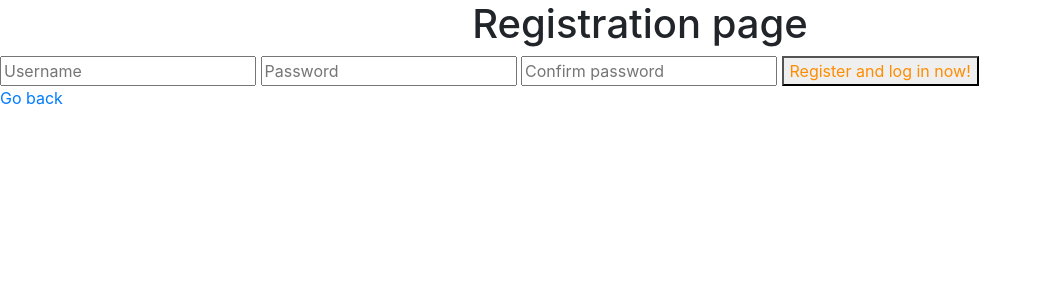
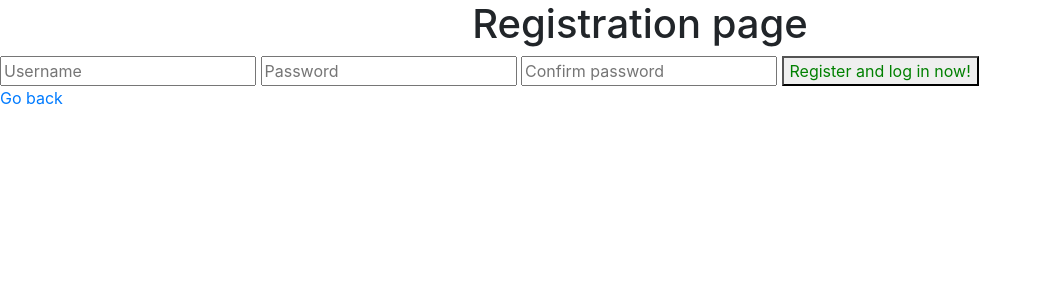
Before and after one commit to a-a-lohn/CS50_web_projects, a Flask app: page /register in a window 1280 px wide. Shown: the top 300 px of the page, without its empty margins (0-1042 px from the left). Run offline with Flask 2, Linux system fonts and the light colour scheme; some libraries are stand-ins or nearby versions.

Commit message:
improve css functionality by moving into 'static' folder and use "url_for()" and using CRTL+F5 to bypass Chrome cache, but still have problems with some styling features

```diff
--- a/project1/p1_notes.txt
+++ b/project1/p1_notes.txt
@@ -18,3 +18,6 @@
 -Env variables reset between uses: set env variables directly in app.py
 -init.sh does not run: no need
 -Add to requirements.txt: done
+-Styling (from style.css) does not display in web browser:
+Putting style.css in static dir outside of templates dir plus bypassing cache kind of works, but some attributes
+still don't display correctly
--- a/project1/templates/css/style.css
+++ b/project1/static/style.css
@@ -1,9 +1,8 @@
 h1 {
-  color: blue;
+  color: red;
   text-align: center; }
 
 button {
-  font-size: 28px;
-  color: darkorange; }
+  color: green; }
 
 /*# sourceMappingURL=style.css.map */
--- a/project1/templates/css/style.scss
+++ b/project1/static/style.scss
@@ -1,9 +1,8 @@
-$color: blue;
+$color: red;
 h1 {
     color: $color;
     text-align: center;
 }
 button {
-    font-size: 28px;
-    color: darkorange;
+    color: green;
 }
--- a/project1/templates/layout.html
+++ b/project1/templates/layout.html
@@ -2,7 +2,7 @@
 <html>
     <head>
         <title>Aaron's book review site</title>
-        <link rel="stylesheet" type="text/css" href="css/style.css">
+        <link rel="stylesheet" href="{{ url_for('static', filename='style.css') }}">
         <link rel="stylesheet" href="https://stackpath.bootstrapcdn.com/bootstrap/4.1.1/css/bootstrap.min.css" integrity="sha384-WskhaSGFgHYWDcbwN70/dfYBj47jz9qbsMId/iRN3ewGhXQFZCSftd1LZCfmhktB" crossorigin="anonymous">
         <meta name="viewport" content="width=device-width, initial-scale=1.0">
     </head>
```
Also changed, not shown: 1 other file.
